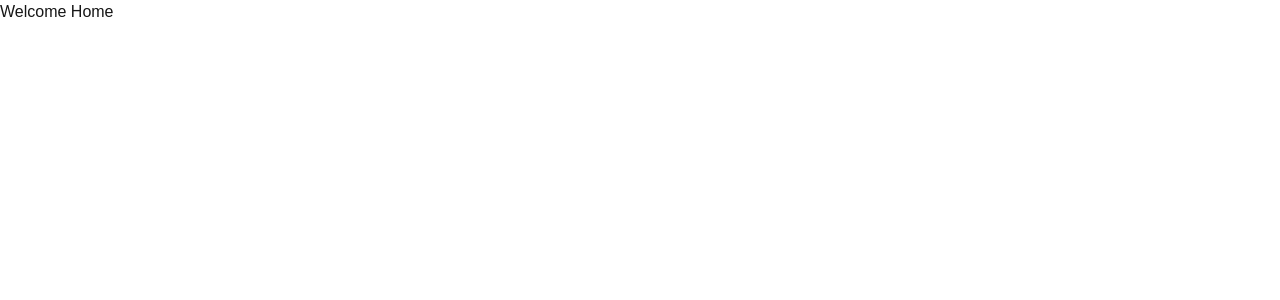
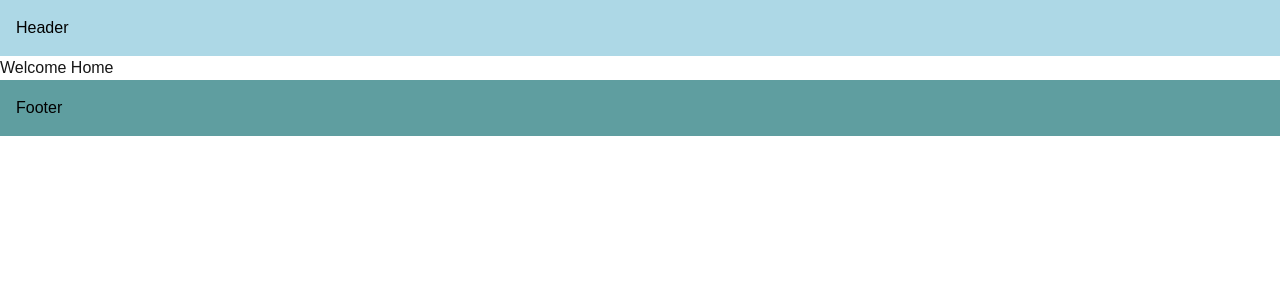
Before and after one commit to Hamimsiddiq007/next.js_00, a Next.js app: page / in a window 1280 px wide. Shown: the top 300 px of the page. Built offline with nearby package versions, Linux system fonts and the light colour scheme.

Commit message:
layout in root file

```diff
--- a/app/layout.tsx
+++ b/app/layout.tsx
@@ -27,7 +27,29 @@ export default function RootLayout({
       lang="en"
       className={`${geistSans.variable} ${geistMono.variable} h-full antialiased`}
     >
-      <body className="min-h-full flex flex-col">{children}</body>
+      <body className="min-h-full flex flex-col">
+        <header
+          style={{
+            backgroundColor: "lightblue",
+            padding: "1rem",
+            color: "black",
+          }}
+        >
+          <h1>Header</h1>
+        </header>
+
+        {children}
+
+        <footer
+          style={{
+            backgroundColor: "cadetblue",
+            padding: "1rem",
+            color: "black",
+          }}
+        >
+          <h1>Footer</h1>
+        </footer>
+        </body>
     </html>
   );
 }
```
